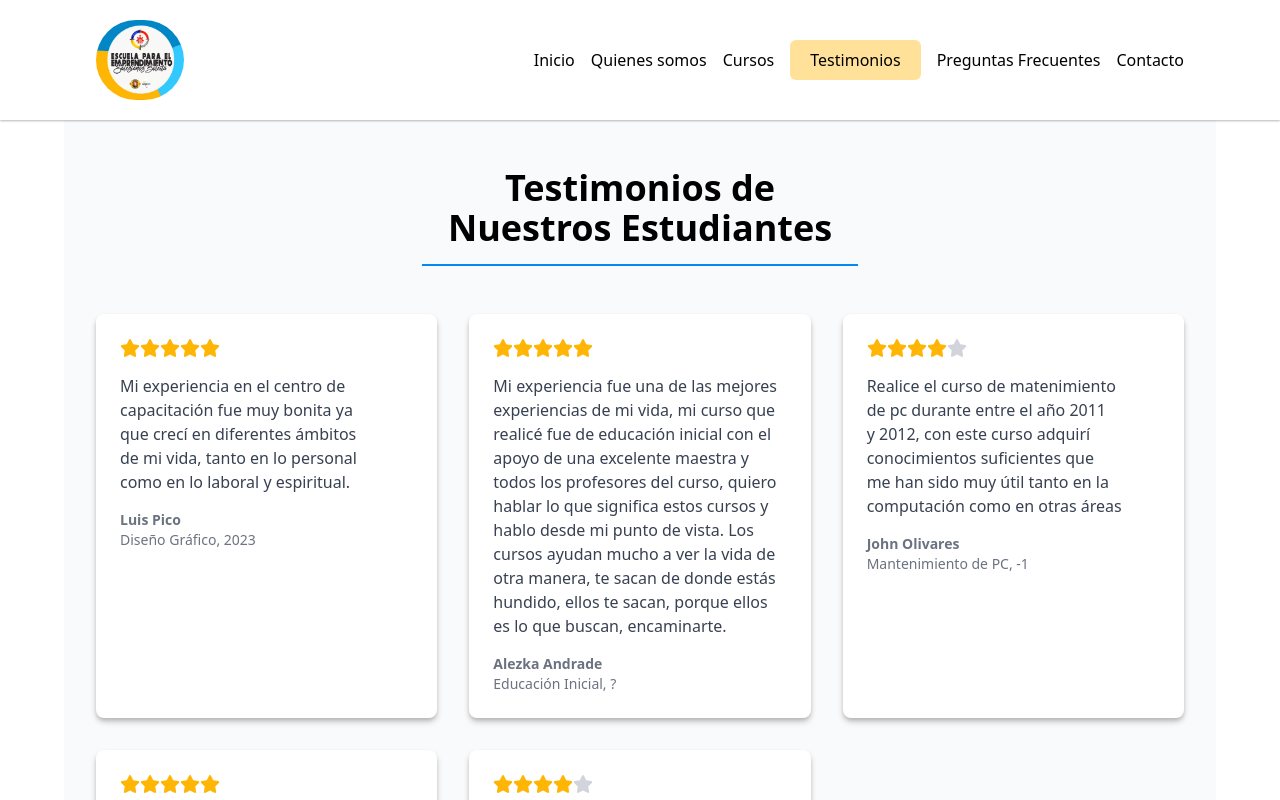
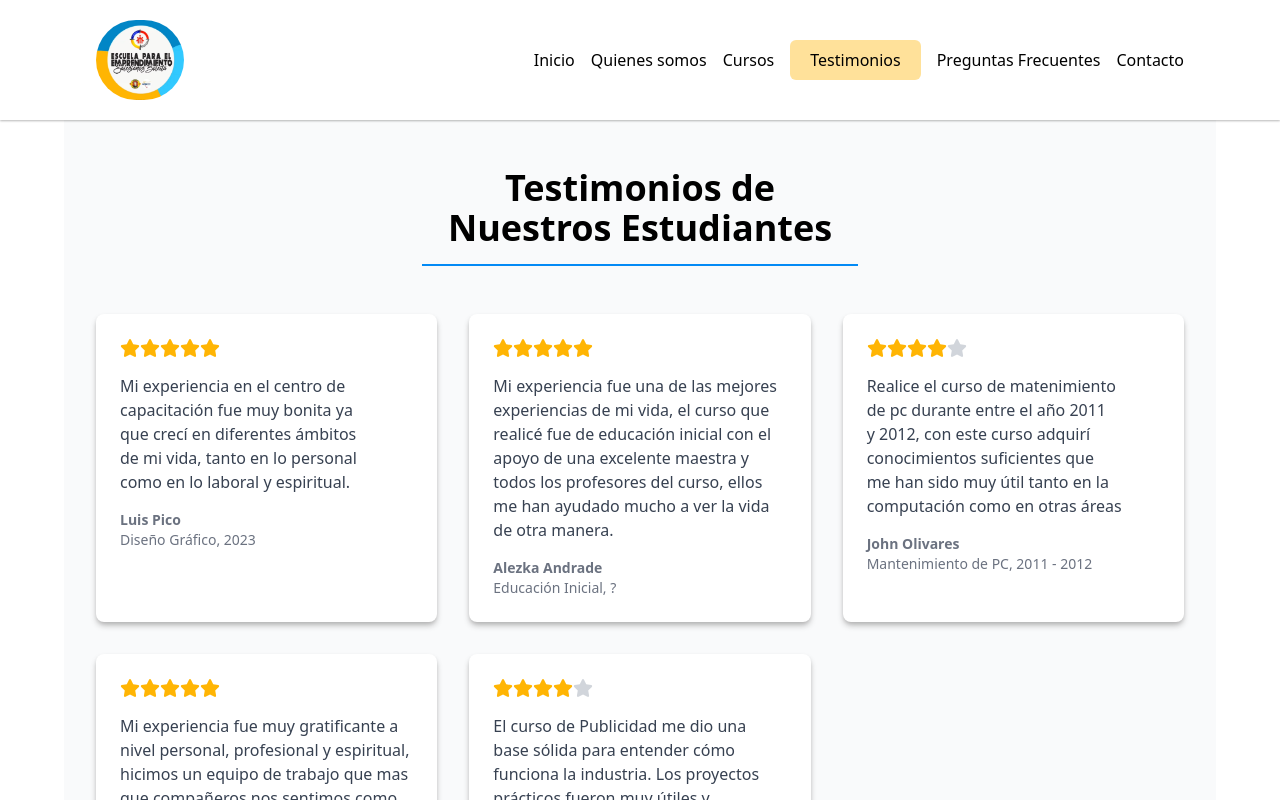
Before and after one commit to Sneider22/servicio-comunitario, a React (Vite) app: page /testimonios in a window 1280 px wide. Shown: the top 800 px of the page. Built offline with nearby package versions, Linux system fonts and the light colour scheme.

Commit message:
Add Testimonios

```diff
--- a/src/pages/Testimonios.jsx
+++ b/src/pages/Testimonios.jsx
@@ -31,20 +31,20 @@ export default function Testimonios() {
             name: "Alezka Andrade",
             course: "Educación Inicial",
             year: "?",
-            content: "Mi experiencia fue una de las mejores experiencias de mi vida, mi curso que realicé fue de educación inicial con el apoyo de una excelente maestra y todos los profesores del curso, quiero hablar lo que significa estos cursos y hablo desde mi punto de vista. Los cursos ayudan mucho a ver la vida de otra manera, te sacan de donde estás hundido, ellos te sacan, porque ellos es lo que buscan, encaminarte.",
+            content: "Mi experiencia fue una de las mejores experiencias de mi vida, el curso que realicé fue de educación inicial con el apoyo de una excelente maestra y todos los profesores del curso, ellos me han ayudado mucho a ver la vida de otra manera.",
             rating: 5
         },
         {
             name: "John Olivares",
             course: "Mantenimiento de PC",
-            year: 2011 - 2012,
+            year: "2011 - 2012",
             content: "Realice el curso de matenimiento de pc durante entre el año 2011 y 2012, con este curso adquirí conocimientos suficientes que me han sido muy útil tanto en la computación como en otras áreas",
             rating: 4
         },
         {
             name: "Profesora Verónica Aranguren",
             course: "Promotor Infantil",
-            year: 2015 - 2018,
+            year: "2015 - 2018",
             content: "Mi experiencia fue muy gratificante a nivel personal, profesional y espiritual, hicimos un equipo de trabajo que mas que compañeros nos sentimos como familia, logrando muchos avances a nivel academico en cuanto a lo que ofreciamos a los estudiantes.",
             rating: 5
         },
```
